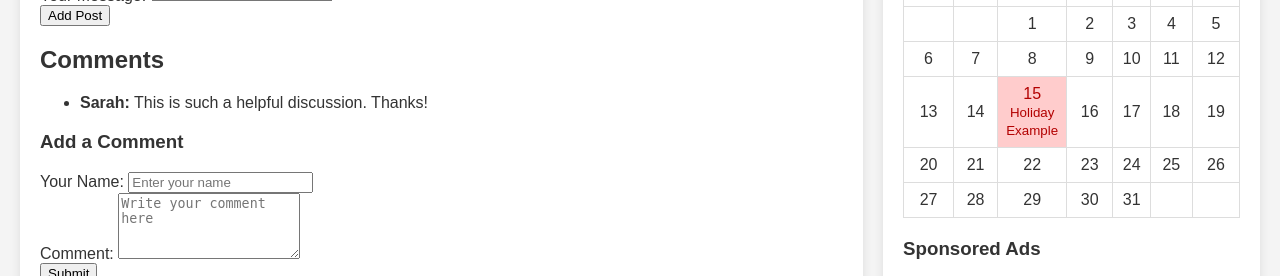
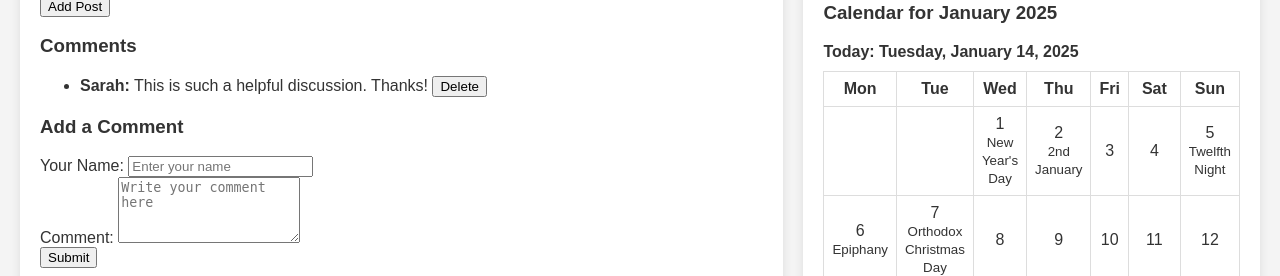
Before and after one commit to Toni-Mag/Toni-Mag, a Flask app: page /forum/topic/1 in a window 1280 px wide. Shown: the part 661-937 px from the top of the page. Run offline with Flask 3, Linux system fonts and the light colour scheme.

Commit message:
Updated topic template and fixed comment handling

```diff
--- a/app.py
+++ b/app.py
@@ -1,4 +1,4 @@
-from flask import Flask, render_template, request, jsonify, abort
+from flask import Flask, render_template, request, jsonify, abort, redirect
 import calendar
 from datetime import datetime
 
@@ -26,22 +26,94 @@
     }
 ]
 
+# Празници
+holidays = [
+    {"date": "2025-01-01", "name": "New Year's Day", "type": "Bank Holiday"},
+    {"date": "2025-01-02", "name": "Last day of Hanukkah", "type": "Jewish Holiday"},
+    {"date": "2025-01-02", "name": "2nd January", "type": "Local Bank Holiday (Scotland)"},
+    {"date": "2025-01-05", "name": "Twelfth Night", "type": "Observance, Christian"},
+    {"date": "2025-01-06", "name": "Epiphany", "type": "Observance, Christian"},
+    {"date": "2025-01-07", "name": "Orthodox Christmas Day", "type": "Observance, Orthodox"},
+    {"date": "2025-01-14", "name": "Orthodox New Year", "type": "Observance, Orthodox"},
+    {"date": "2025-01-25", "name": "Burns Night", "type": "Local Observance, Scotland"},
+    {"date": "2025-01-27", "name": "Isra and Mi'raj", "type": "Muslim"},
+    {"date": "2025-01-29", "name": "Lunar New Year", "type": "Observance"},
+    {"date": "2025-02-13", "name": "Tu B'Shevat (Arbor Day)", "type": "Jewish Holiday"},
+    {"date": "2025-02-14", "name": "Valentine's Day", "type": "Observance"},
+    {"date": "2025-02-26", "name": "Maha Shivaratri", "type": "Hindu Holiday"},
+    {"date": "2025-03-01", "name": "Ramadan Start (Tentative Date)", "type": "Muslim"},
+    {"date": "2025-03-01", "name": "St. David's Day", "type": "Local Observance, Wales"},
+    {"date": "2025-03-04", "name": "Carnival / Shrove Tuesday / Pancake Day", "type": "Observance, Christian"},
+    {"date": "2025-03-05", "name": "Carnival / Ash Wednesday", "type": "Observance, Christian"},
+    {"date": "2025-03-14", "name": "Purim", "type": "Jewish Holiday"},
+    {"date": "2025-03-17", "name": "St Patrick's Day", "type": "Local Bank Holiday, NIR"},
+    {"date": "2025-03-20", "name": "March Equinox", "type": "Season"},
+    {"date": "2025-03-26", "name": "Laylatul Qadr (Night of Power)", "type": "Muslim"},
+    {"date": "2025-03-30", "name": "Mother's Day", "type": "Observance"},
+    {"date": "2025-03-30", "name": "Daylight Saving Time starts", "type": "Clock Change/Daylight Saving Time"},
+    {"date": "2025-03-31", "name": "Eid ul Fitr (Tentative Date)", "type": "Muslim"},
+    {"date": "2025-04-13", "name": "Palm Sunday", "type": "Observance, Christian"},
+    {"date": "2025-04-13", "name": "First day of Passover", "type": "Jewish Holiday"},
+    {"date": "2025-04-17", "name": "Maundy Thursday", "type": "Observance, Christian"},
+    {"date": "2025-04-18", "name": "Good Friday", "type": "Bank Holiday"},
+    {"date": "2025-04-18", "name": "Orthodox Good Friday", "type": "Observance, Orthodox"},
+    {"date": "2025-04-19", "name": "Holy Saturday", "type": "Observance, Christian"},
+    {"date": "2025-04-19", "name": "Orthodox Holy Saturday", "type": "Observance, Orthodox"},
+    {"date": "2025-04-20", "name": "Last day of Passover", "type": "Jewish Holiday"},
+    {"date": "2025-04-20", "name": "Orthodox Easter", "type": "Observance, Orthodox"},
+    {"date": "2025-04-20", "name": "Easter Sunday", "type": "Observance, Christian"},
+    {"date": "2025-04-21", "name": "Orthodox Easter Monday", "type": "Observance, Orthodox"},
+    {"date": "2025-04-21", "name": "Easter Monday", "type": "Common Local Holiday, ENG, NIR, WAL"},
+    {"date": "2025-04-21", "name": "Easter Monday", "type": "Local Observance, Scotland"},
+    {"date": "2025-05-05", "name": "Early May Bank Holiday", "type": "Bank Holiday"},
+    {"date": "2025-05-16", "name": "Lag B'Omer", "type": "Jewish Holiday"},
+    {"date": "2025-05-26", "name": "Spring Bank Holiday", "type": "Bank Holiday"},
+    {"date": "2025-05-29", "name": "Ascension Day", "type": "Observance, Christian"},
+    {"date": "2025-06-02", "name": "Shavuot", "type": "Jewish Holiday"},
+    {"date": "2025-06-07", "name": "Eid al-Adha (Tentative Date)", "type": "Muslim"},
+    {"date": "2025-06-08", "name": "Pentecost", "type": "Observance, Christian"},
+    {"date": "2025-06-09", "name": "Whit Monday", "type": "Observance, Christian"},
+    {"date": "2025-06-15", "name": "Trinity Sunday", "type": "Observance, Christian"},
+    {"date": "2025-06-15", "name": "Father's Day", "type": "Observance"},
+    {"date": "2025-06-19", "name": "Corpus Christi", "type": "Observance, Christian"},
+    {"date": "2025-06-21", "name": "King's Birthday", "type": "Observance"},
+    {"date": "2025-06-21", "name": "June Solstice", "type": "Season"},
+    {"date": "2025-06-22", "name": "Windrush Day", "type": "Observance"},
+    {"date": "2025-06-27", "name": "Muharram/Islamic New Year (Tentative Date)", "type": "Muslim"},
+    {"date": "2025-07-06", "name": "Ashura (Tentative Date)", "type": "Muslim"},
+    {"date": "2025-07-12", "name": "Battle of the Boyne", "type": "Local Bank Holiday, NIR"},
+    {"date": "2025-08-04", "name": "Summer Bank Holiday", "type": "Local Bank Holiday, Scotland"},
+    {"date": "2025-08-25", "name": "Summer Bank Holiday", "type": "Common Local Holiday, ENG, NIR, WAL"},
+    {"date": "2025-12-25", "name": "Christmas Day", "type": "Bank Holiday"},
+    {"date": "2025-12-26", "name": "Boxing Day", "type": "Bank Holiday"},
+    {"date": "2025-12-31", "name": "New Year's Eve", "type": "Observance"},
+
+]
+
 # Функция за генериране на календар
 def generate_calendar():
     today = datetime.today()
     cal = calendar.Calendar()
     month_days = cal.monthdayscalendar(today.year, today.month)
-    holiday_dates = {15: "Holiday Example"}  # Примерен празник
+
+    # Създайте речник с празници за текущия месец
+    month_holidays = {
+        datetime.strptime(holiday["date"], "%Y-%m-%d").day: holiday["name"]
+        for holiday in holidays
+        if datetime.strptime(holiday["date"], "%Y-%m-%d").month == today.month
+    }
+
     return {
         "month_name": calendar.month_name[today.month],
         "year": today.year,
         "today": today.strftime("%A, %B %d, %Y"),
         "month_days": month_days,
-        "holiday_dates": holiday_dates,
+        "holiday_dates": month_holidays,
     }
 
 # Странично съдържание (sidebar)
 def get_sidebar_content():
+    calendar_data = generate_calendar()
     return {
         "ads": [
             {"title": "Health Gadgets", "url": "#", "image": "/static/images/ad1.jpg"},
@@ -51,7 +123,7 @@
             {"title": "Stretching Exercises", "url": "https://www.youtube.com/embed/example1"},
             {"title": "Back Pain Relief", "url": "https://www.youtube.com/embed/example2"},
         ],
-        "calendar": generate_calendar(),
+        "calendar": calendar_data
     }
 
 # API за добавяне на нова тема
@@ -78,40 +150,78 @@
 # API за добавяне на нова публикация
 @app.route("/api/add-post/<int:topic_id>", methods=["POST"])
 def add_post(topic_id):
+    # Намираме темата по ID
+    topic = next((t for t in forum_topics if t["id"] == topic_id), None)
+    if not topic:
+        abort(404, description="Topic not found")
+
+    # Извличаме данните от формата
+    name = request.form.get("name", "Anonymous")
+    message = request.form.get("message")
+
+    # Проверяваме дали има съобщение
+    if not message:
+        return jsonify({"success": False, "error": "Message is required"}), 400
+
+    # Генерираме ID за новата публикация
+    new_post_id = max([p["id"] for p in topic["posts"]], default=0) + 1
+    new_post = {"id": new_post_id, "name": name, "message": message, "replies": []}
+
+    # Добавяме новата публикация към темата
+    topic["posts"].append(new_post)
+
+    # Пренасочваме към страницата на темата
+    return redirect(f"/forum/topic/{topic_id}")
+
+# API за добавяне на коментари
+@app.route("/api/add-comment/<int:topic_id>", methods=["POST"])
+def add_comment(topic_id):
+    # Проверяваме дали заявката е JSON
+    if not request.is_json:
+        return jsonify({"success": False, "error": "Request must be JSON"}), 415
+
+    # Извличаме данните от заявката
+    data = request.get_json()
+    author = data.get("name", "Anonymous")
+    comment_text = data.get("comment")
+
+    # Проверяваме дали коментарът е празен
+    if not comment_text:
+        return jsonify({"success": False, "error": "Comment text is required"}), 400
+
+    # Намираме темата по ID
     topic = next((t for t in forum_topics if t["id"] == topic_id), None)
     if not topic:
         return jsonify({"success": False, "error": "Topic not found"}), 404
 
-    data = request.get_json()
-    name = data.get("name", "Anonymous")
-    message = data.get("message")
+    # Генерираме ID за новия коментар
+    new_comment_id = max([c["id"] for c in topic["comments"]], default=0) + 1
+    new_comment = {"id": new_comment_id, "author": author, "text": comment_text}
 
-    if not message:
-        return jsonify({"success": False, "error": "Message is required"}), 400
+    # Добавяме новия коментар към темата
+    topic["comments"].append(new_comment)
 
-    new_post_id = max([p["id"] for p in topic["posts"]], default=0) + 1
-    new_post = {"id": new_post_id, "name": name, "message": message, "replies": []}
-    topic["posts"].append(new_post)
-    return jsonify({"success": True, "post": new_post})
+    # Връщаме успешен отговор
+    return jsonify({"success": True, "comment": new_comment})
 
-# API за добавяне на коментари
-@app.route("/api/add-comment/<int:topic_id>", methods=["POST"])
-def add_comment(topic_id):
+# API за изтриване на публикация
+@app.route("/api/delete-post/<int:topic_id>/<int:post_id>", methods=["DELETE"])
+def delete_post(topic_id, post_id):
+    # Намираме темата по ID
     topic = next((t for t in forum_topics if t["id"] == topic_id), None)
     if not topic:
         return jsonify({"success": False, "error": "Topic not found"}), 404
 
-    data = request.get_json()
-    author = data.get("name", "Anonymous")
-    comment = data.get("comment")
+    # Намираме публикацията по ID
+    post = next((p for p in topic["posts"] if p["id"] == post_id), None)
+    if not post:
+        return jsonify({"success": False, "error": "Post not found"}), 404
 
-    if not comment:
-        return jsonify({"success": False, "error": "Comment is required"}), 400
+    # Премахваме публикацията от списъка
+    topic["posts"].remove(post)
 
-    new_comment_id = max([c["id"] for c in topic["comments"]], default=0) + 1
-    new_comment = {"id": new_comment_id, "author": author, "text": comment}
-    topic["comments"].append(new_comment)
-    return jsonify({"success": True, "comment": new_comment})
+    return jsonify({"success": True})
+
 
 # Главна страница
 @app.route("/")
--- a/static/css/styles.css
+++ b/static/css/styles.css
@@ -1,3 +1,8 @@
+.holiday {
+    background-color: #f0e68c;
+    font-weight: bold;
+    color: #ff4500;
+}
 /* Общи стилове */
 body {
     font-family: Arial, sans-serif;
@@ -19,8 +24,8 @@
 }
 
 header .logo {
-    height: 50px;
-    margin-right: 15px;
+    height: 150px;
+    margin-right: 25px;
 }
 
 /* Навигация */
--- a/templates/back_pain.html
+++ b/templates/back_pain.html
@@ -11,7 +11,7 @@
         <li>
             <h3>Ergonomic Office Chair</h3>
             <p>Designed to keep your spine aligned and reduce strain during long hours of sitting.</p>
-            <a href="https://amzn.to/41M2Qzb" target="_blank">Buy Now on Amazon</a>
+            <a href="https://amzn.eu/d/eZxovyd" target="_blank">Buy Now on Amazon</a>
         </li>
         <li>
             <h3>Lumbar Support Cushion</h3>
--- a/templates/base.html
+++ b/templates/base.html
@@ -57,11 +57,15 @@
         <tr>
             {% for day in week %}
             {% if day == 0 %}
-                            <td class="empty"></td>
-                            {% elif day in sidebar.calendar.holiday_dates %}
-                            <td class="holiday">{{ day }}<br><small>{{ sidebar.calendar.holiday_dates[day] }}</small></td>
+            <td></td>
             {% else %}
-                            <td>{{ day }}</td>
+            <td>
+                {{ day }}
+                {% if day in sidebar.calendar.holiday_dates %}
+                <br>
+                <small>{{ sidebar.calendar.holiday_dates[day] }}</small>
+                {% endif %}
+            </td>
             {% endif %}
             {% endfor %}
         </tr>
@@ -72,6 +76,7 @@
             <section class="ads">
                 <h3>Sponsored Ads</h3>
                 {% for ad in sidebar.ads %}
+<iframe src="https://b.grabo.bg/?city=&affid=75827&size=300x300&output=iframe" width="300" height="300" style="width:300px; height:300px; border:0px solid; overflow:hidden;" border="0" frameborder="0" scrolling="no"></iframe>
                 <div class="ad">
                     <img src="{{ ad.image }}" alt="{{ ad.title }}">
                     <p><a href="{{ ad.url }}">{{ ad.title }}</a></p>
--- a/templates/exercise_tools.html
+++ b/templates/exercise_tools.html
@@ -33,7 +33,7 @@
             <p>
                 This non-slip, cushioned yoga mat is ideal for yoga, stretching, and pilates routines at home. Its foldable design makes it easy to store after use.
             </p>
-            <a href="https://amzn.to/3YogaMat" target="_blank" rel="noopener noreferrer">Buy Now on Amazon</a>
+            <a href="https://amzn.eu/d/hIzx2yo" target="_blank" rel="noopener noreferrer">Buy Now on Amazon</a>
         </li>
     </ul>
 </section>
--- a/templates/maria_story.html
+++ b/templates/maria_story.html
@@ -58,7 +58,7 @@
         <li>
             <h3>Yoga Mat</h3>
             <p>Essential for comfortable stretching and pilates routines.</p>
-            <a href="https://amzn.to/3YogaMat" target="_blank" rel="noopener noreferrer">Buy Now</a>
+            <a href="https://a.co/d/f7bXRAO" target="_blank" rel="noopener noreferrer">Buy Now</a>
         </li>
         <li>
             <h3>Portable Massage Tool</h3>
--- a/templates/topic.html
+++ b/templates/topic.html
@@ -3,21 +3,6 @@
 {% block content %}
 <section class="topic">
     <h1>{{ topic.title }}</h1>
-<ul>
-    {% for post in posts %}
-    <li>
-        <strong>{{ post.author }}:</strong> {{ post.message }}
-        <!-- Add comments functionality here -->
-    </li>
-    {% endfor %}
-</ul>
-<form id="addPostForm">
-    <input type="text" id="author" placeholder="Your Name">
-    <textarea id="message" placeholder="Your Message"></textarea>
-    <button type="submit">Add Post</button>
-</form>
-
-    <h2>{{ topic.title }}</h2>
     <p>{{ topic.description }}</p>
 
     <!-- Списък с публикации -->
@@ -40,7 +25,7 @@
     <!-- Добавяне на публикация -->
     <section id="add-post">
         <h3>Add a Post</h3>
-        <form id="addPostForm">
+        <form action="/api/add-post/{{ topic.id }}" method="post">
             <label for="name">Your Name (optional):</label>
             <input type="text" id="name" name="name" placeholder="Enter your name">
             <br>
@@ -51,13 +36,17 @@
         </form>
     </section>
 
+
     <!-- Секция за коментари -->
     <section class="comments">
-    <h2>Comments</h2>
+        <h3>Comments</h3>
         <ul id="comments-list">
             {% if topic.comments %}
                 {% for comment in topic.comments %}
-                <li><strong>{{ comment.author }}:</strong> {{ comment.text }}</li>
+                <li>
+                    <strong>{{ comment.author }}:</strong> {{ comment.text }}
+                    <button onclick="deleteComment({{ topic.id }}, {{ comment.id }})">Delete</button>
+                </li>
                 {% endfor %}
             {% else %}
                 <li>No comments yet. Be the first to comment!</li>
@@ -65,7 +54,8 @@
         </ul>
     </section>
 
-<section class="add-comment">
+    <!-- Добавяне на коментар -->
+    <section id="add-comment">
         <h3>Add a Comment</h3>
         <form id="addCommentForm">
             <label for="name">Your Name:</label>
@@ -77,15 +67,99 @@
             <button type="submit">Submit</button>
         </form>
     </section>
-
-
-<script src="{{ url_for('static', filename='js/forum.js') }}"></script>
+</section>
 
 <script>
+    // Добавяне на публикация
+    document.getElementById("addPostForm").addEventListener("submit", function(event) {
+        event.preventDefault();
+
+        const name = document.getElementById("name").value.trim() || "Anonymous";
+        const message = document.getElementById("message").value.trim();
+        const topicId = {{ topic.id }};
+
+        if (!message) {
+            alert("Message is required.");
+            return;
+        }
+
+        fetch(`/api/add-post/${topicId}`, {
+            method: "POST",
+            headers: {
+                "Content-Type": "application/json",
+            },
+            body: JSON.stringify({ name, message }),
+        })
+        .then(response => response.json())
+        .then(data => {
+            if (data.success) {
+                const postsList = document.getElementById("posts").querySelector("ul");
+                const newPost = document.createElement("li");
+                newPost.innerHTML = `
+                    <strong>${data.post.name}:</strong> ${data.post.message}
+                    <button onclick="deletePost(${topicId}, ${data.post.id})">Delete</button>
+                `;
+                postsList.appendChild(newPost);
+
+                // Изчистване на формата
+                document.getElementById("name").value = "";
+                document.getElementById("message").value = "";
+            } else {
+                alert(data.error || "An error occurred.");
+            }
+        })
+        .catch(error => {
+            console.error("Error:", error);
+            alert("An unexpected error occurred.");
+        });
+    });
+
+    // Добавяне на коментар
+    document.getElementById("addCommentForm").addEventListener("submit", function(event) {
+        event.preventDefault();
+
+        const name = document.getElementById("name").value.trim() || "Anonymous";
+        const comment = document.getElementById("comment").value.trim();
+        const topicId = {{ topic.id }};
+
+        if (!comment) {
+            alert("Comment is required.");
+            return;
+        }
+
+        fetch(`/api/add-comment/${topicId}`, {
+            method: "POST",
+            headers: {
+                "Content-Type": "application/json",
+            },
+            body: JSON.stringify({ name, comment }),
+        })
+        .then(response => response.json())
+        .then(data => {
+            if (data.success) {
+                const commentsList = document.getElementById("comments-list");
+                const newComment = document.createElement("li");
+                newComment.innerHTML = `<strong>${data.comment.author}:</strong> ${data.comment.text}`;
+                commentsList.appendChild(newComment);
+
+                // Изчистване на формата
+                document.getElementById("name").value = "";
+                document.getElementById("comment").value = "";
+            } else {
+                alert(data.error || "An error occurred.");
+            }
+        })
+        .catch(error => {
+            console.error("Error:", error);
+            alert("An unexpected error occurred.");
+        });
+    });
+
+    // Изтриване на публикация
     function deletePost(topicId, postId) {
-        fetch(`/api/delete-post/${topicId}/${postId}`, {
-            method: "DELETE",
-        })
+        if (!confirm("Are you sure you want to delete this post?")) return;
+
+        fetch(`/api/delete-post/${topicId}/${postId}`, { method: "DELETE" })
         .then(response => response.json())
         .then(data => {
             if (data.success) {
@@ -97,10 +171,11 @@
         });
     }
 
+    // Изтриване на коментар
     function deleteComment(topicId, commentId) {
-        fetch(`/api/delete-comment/${topicId}/${commentId}`, {
-            method: "DELETE",
-        })
+        if (!confirm("Are you sure you want to delete this comment?")) return;
+
+        fetch(`/api/delete-comment/${topicId}/${commentId}`, { method: "DELETE" })
         .then(response => response.json())
         .then(data => {
             if (data.success) {
```
Lines whose indentation alone changed are shown as unchanged.
